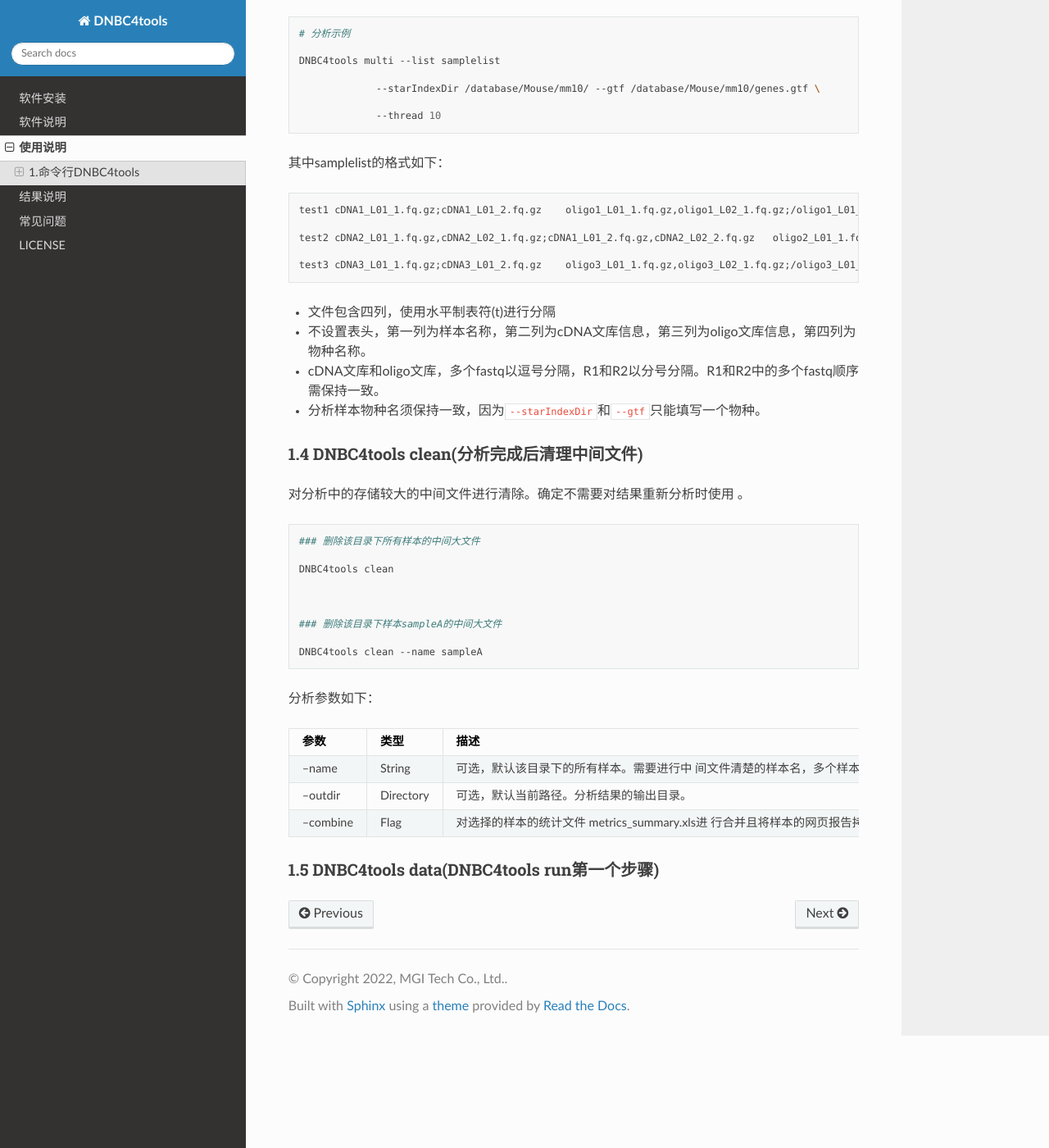
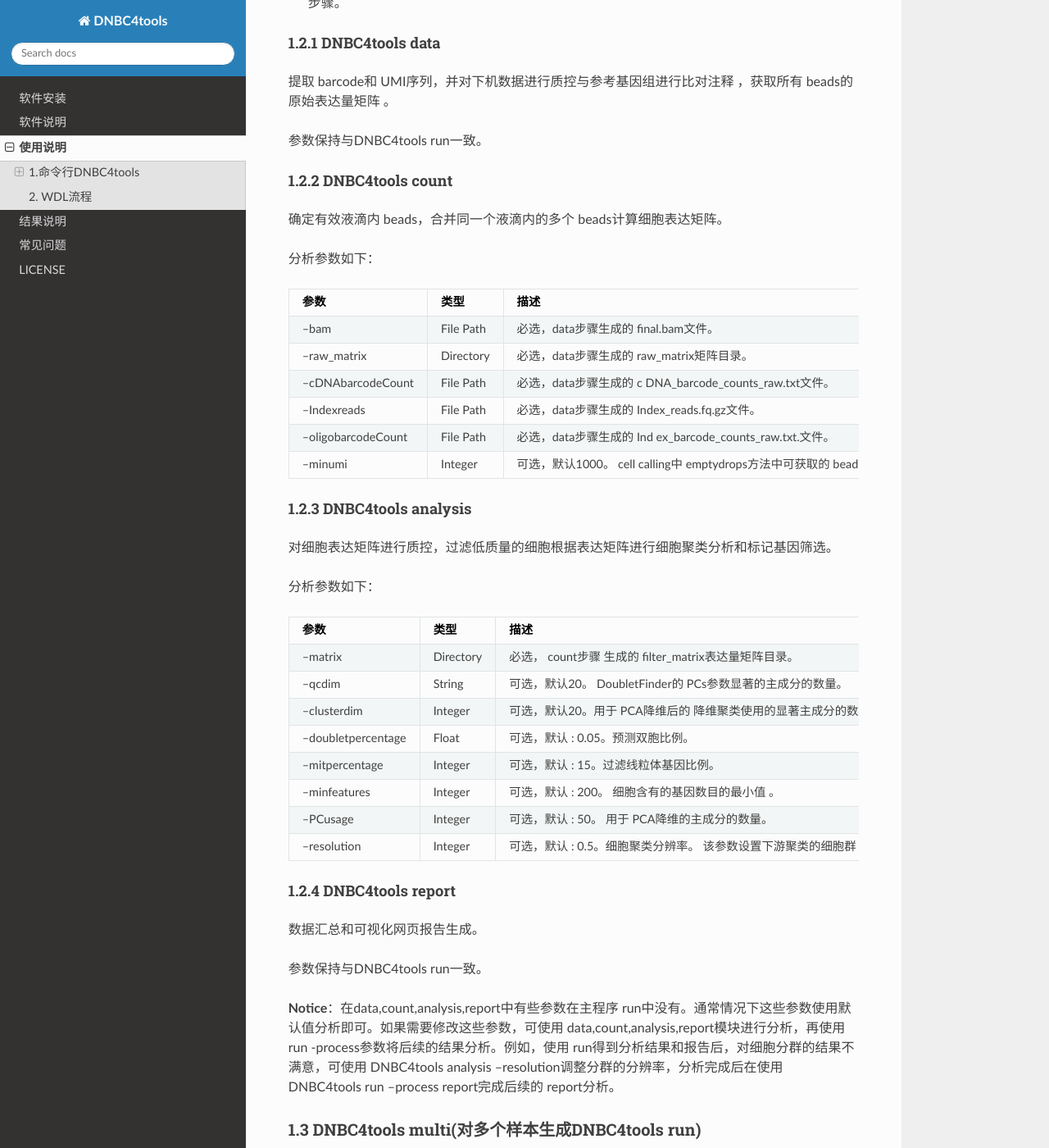
Before and after one commit to lishuangshuang0616/dnbc4read, a Sphinx documentation site: the page built from source/Use.rst, in a window 1280 px wide and 1400 px high, scrolled down 5468 px. Shown: the whole window at 82% size. Built offline with Sphinx 7.4.7 and the Read the Docs theme 2.0.0, drawn with Linux system fonts in a browser that asks for light colours; some of the changed text lies outside the part shown.

Commit message:
Update Use.rst

```diff
--- a/source/Use.rst
+++ b/source/Use.rst
@@ -337,6 +337,111 @@
 
 -  ``--species``\ ，信息会展示在结果报告中，如果信息为Human或者Mouse会进行细胞群体注释分析。
 
+-  ``--process``\ ，默认 :
+   data,count,anlysis,report。选择需要分析的步骤，可选择
+   data,count,anlysis,report其中几个步骤。每个步骤可单独使用DNBC4tools去分析，具体见以下步骤。
+
+.. _121-dnbc4tools-data:
+
+1.2.1 DNBC4tools data
+^^^^^^^^^^^^^^^^^^^^^
+
+提取 barcode和 UMI序列，并对下机数据进行质控与参考基因组进行比对注释
+，获取所有 beads的原始表达量矩阵 。
+
+参数保持与DNBC4tools run一致。
+
+.. _122-dnbc4tools-count:
+
+1.2.2 DNBC4tools count
+^^^^^^^^^^^^^^^^^^^^^^
+
+确定有效液滴内 beads，合并同一个液滴内的多个 beads计算细胞表达矩阵。
+
+分析参数如下：
+
++---------------------+-----------+----------------------------------+
+| 参数                | 类型      | 描述                             |
++=====================+===========+==================================+
+| --bam               | File Path | 必选，data步骤生成的             |
+|                     |           | final.bam文件。                  |
++---------------------+-----------+----------------------------------+
+| --raw_matrix        | Directory | 必选，data步骤生成的             |
+|                     |           | raw_matrix矩阵目录。             |
++---------------------+-----------+----------------------------------+
+| --cDNAbarcodeCount  | File Path | 必选，data步骤生成的             |
+|                     |           | c                                |
+|                     |           | DNA_barcode_counts_raw.txt文件。 |
++---------------------+-----------+----------------------------------+
+| --Indexreads        | File Path | 必选，data步骤生成的             |
+|                     |           | Index_reads.fq.gz文件。          |
++---------------------+-----------+----------------------------------+
+| --oligobarcodeCount | File Path | 必选，data步骤生成的             |
+|                     |           | Ind                              |
+|                     |           | ex_barcode_counts_raw.txt.文件。 |
++---------------------+-----------+----------------------------------+
+| --minumi            | Integer   | 可选，默认1000。 cell calling中  |
+|                     |           | emptydrops方法中可获取的         |
+|                     |           | beads最小的 umi数量 。           |
++---------------------+-----------+----------------------------------+
+
+.. _123-dnbc4tools-analysis:
+
+1.2.3 DNBC4tools analysis
+^^^^^^^^^^^^^^^^^^^^^^^^^
+
+对细胞表达矩阵进行质控，过滤低质量的细胞根据表达矩阵进行细胞聚类分析和标记基因筛选。
+
+分析参数如下：
+
++---------------------+-----------+----------------------------------+
+| 参数                | 类型      | 描述                             |
++=====================+===========+==================================+
+| --matrix            | Directory | 必选， count步骤 生成的          |
+|                     |           | filter_matrix表达量矩阵目录。    |
++---------------------+-----------+----------------------------------+
+| --qcdim             | String    | 可选，默认20。 DoubletFinder的   |
+|                     |           | PCs参数显著的主成分的数量。      |
++---------------------+-----------+----------------------------------+
+| --clusterdim        | Integer   | 可选，默认20。用于               |
+|                     |           | PCA降维后的                      |
+|                     |           | 降维聚类使用的显著主成分的数量。 |
++---------------------+-----------+----------------------------------+
+| --doubletpercentage | Float     | 可选，默认 :                     |
+|                     |           | 0.05。预测双胞比例。             |
++---------------------+-----------+----------------------------------+
+| --mitpercentage     | Integer   | 可选，默认 :                     |
+|                     |           | 15。过滤线粒体基因比例。         |
++---------------------+-----------+----------------------------------+
+| --minfeatures       | Integer   | 可选，默认 : 200。               |
+|                     |           | 细胞含有的基因数目的最小值 。    |
++---------------------+-----------+----------------------------------+
+| --PCusage           | Integer   | 可选，默认 : 50。 用于           |
+|                     |           | PCA降维的主成分的数量。          |
++---------------------+-----------+----------------------------------+
+| --resolution        | Integer   | 可选，默认 :                     |
+|                     |           | 0.5。细胞聚类分辨率。            |
+|                     |           | 该参数设置下游聚类的细胞群       |
+|                     |           | 体数量，增加该值导致更多的分群。 |
++---------------------+-----------+----------------------------------+
+
+.. _124-dnbc4tools-report:
+
+1.2.4 DNBC4tools report
+^^^^^^^^^^^^^^^^^^^^^^^
+
+数据汇总和可视化网页报告生成。
+
+参数保持与DNBC4tools run一致。
+
+**Notice**\ ：在data,count,analysis,report中有些参数在主程序
+run中没有。通常情况下这些参数使用默认值分析即可。如果需要修改这些参数，可使用
+data,count,analysis,report模块进行分析，再使用 run
+-process参数将后续的结果分析。例如，使用
+run得到分析结果和报告后，对细胞分群的结果不满意，可使用 DNBC4tools
+analysis –resolution调整分群的分辨率，分析完成后在使用 DNBC4tools run
+–process report完成后续的 report分析。
+
 .. _13-dnbc4tools-multi对多个样本生成dnbc4tools-run:
 
 1.3 DNBC4tools multi(对多个样本生成DNBC4tools run)
@@ -405,7 +510,7 @@
 |           |           | 。                                         |
 +-----------+-----------+--------------------------------------------+
 
-.. _15-dnbc4tools-datadnbc4tools-run第一个步骤:
+.. _2-wdl流程:
 
-1.5 DNBC4tools data(DNBC4tools run第一个步骤)
-~~~~~~~~~~~~~~~~~~~~~~~~~~~~~~~~~~~~~~~~~~~~~
+2. WDL流程
+----------
```
